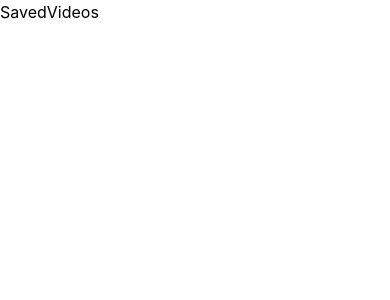
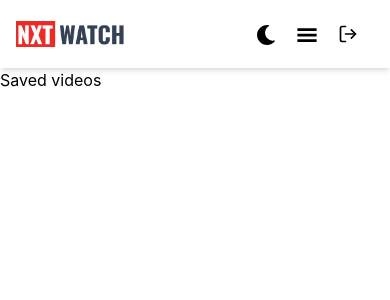
Before and after one commit to vishaldev25/NxtTube, a React (Vite) app in the folder client/: page /saved-videos in a window 390 px wide. Shown: the top 300 px of the page. Built offline with nearby package versions, Linux system fonts and the light colour scheme; a web font is replaced by a local one.

Commit message:
Implemented functionality of Navbar to mobile and desktop

```diff
--- a/client/package.json
+++ b/client/package.json
@@ -14,7 +14,8 @@
     "react": "^19.1.0",
     "react-dom": "^19.1.0",
     "react-icons": "^5.5.0",
-    "react-router-dom": "^7.6.0"
+    "react-router-dom": "^7.6.0",
+    "reactjs-popup": "^2.0.6"
   },
   "devDependencies": {
     "@eslint/js": "^9.25.0",
--- a/client/src/components/Navbar.jsx
+++ b/client/src/components/Navbar.jsx
@@ -1,20 +1,35 @@
-import { Link } from "react-router-dom"
+import { Link, useLocation } from "react-router-dom"
 import { nxtwatch_logo_dark, nxtwatch_logo_light, profile } from "../assets"
-import { FaMoon, FaSun } from "react-icons/fa"
+import { FaMoon, FaSun, FaHome , FaFire, FaGamepad, FaSave} from "react-icons/fa"
+import { FiLogOut } from 'react-icons/fi'
+import {GiHamburgerMenu} from 'react-icons/gi'
 import { useTheme } from "../context/ThemeContext"
+import Popup from "reactjs-popup"
+import { IoMdClose } from 'react-icons/io'
+
 const Navbar = () => {
   const { darkMode, toggleTheme } = useTheme();
+  const location = useLocation();
+  const currentPath = location.pathname;
+
+  const navItems = [
+    { label: "Home", icon: FaHome, path: "/" },
+    { label: "Trending", icon: FaFire, path: "/trending" },
+    { label: "Gaming", icon: FaGamepad, path: "/gaming" },
+    { label: "Saved Videos", icon: FaSave, path: "/saved-videos" },
+  ]
 
   const darkIcon = darkMode ? <FaSun size="20" color="#ffffff" /> : <FaMoon size="20" />
   const logoSrc = darkMode ? nxtwatch_logo_dark : nxtwatch_logo_light
+  const hambergerMenu = darkMode ? <GiHamburgerMenu className="pt-2" size="30" color="#ffffff" /> : <GiHamburgerMenu className="pt-2" size="30" />
+  const closeMark = darkMode ? <IoMdClose size="25" color="#ffffff"  />: <IoMdClose size="25"  />
   return (
       <nav className="flex items-center justify-between p-4">
-          {/* Implementing For Desktop */}
           <Link to="/">
               <img
                   src={logoSrc}
                   alt="logo"
-                  className="w-[110px] items-center"
+                  className="w-[110px] md:w-[160px] items-center"
                   />
         </Link>
           <ul className="flex items-center justify-self-auto">
@@ -24,10 +39,60 @@ const Navbar = () => {
           </button>
         </li>
         <li className="mr-4">
-          <img alt="profile" src={profile} className="w-[25px]" />
+          <img alt="profile" src={profile} className="w-[25px] hidden md:inline-block" />
+          <div className="block md:hidden">
+            <Popup
+            modal
+            trigger={
+              <button>
+                {hambergerMenu}
+                </button>
+            }
+
+          >
+              {close => (
+                <div className="block w-[100vw] min-h-screen md:hidden bg-[#f1f5f9] dark:bg-[#231f20] dark:text-white">
+                  <div>
+                    <button
+                      type="button"
+                      onClick={() => close()}
+                      className="absolute p-5 top-4 right-4"
+                    >
+                      {closeMark}
+                    </button>
+                  </div>
+                  <div className="flex items-center justify-center min-h-screen">
+                    <ul className="flex flex-col w-56 space-y-4">
+                      {navItems.map(({ label,icon:Icon,  path}) => {
+                        const isActive = currentPath === path;
+                        return (
+                          <li key={path}>
+                            <Link to={path}>
+                              <div
+                                className={`flex items-center space-x-3 px-6 py-3 rounded-md transition-colors ${
+                                isActive ? 'bg-red-100 text-red-600 font-semibold' : 'dark:text-[#f1f5f9] font-semibold hover:bg-gray-100'}
+                                `}
+                              >
+                                <Icon size="25" className={`text-xl mr-4 ${isActive ? 'text-red-500' : ''}`} />
+                                <p className="text-base">{ label }</p>
+                              </div>
+                            </Link>
+                          </li>
+                        )
+                      })}
+                    </ul>
+                  </div>
+                </div>
+            )}
+          </Popup>
+          </div>
+
             </li>
         <li className="mr-4">
-          <button className="px-4 py-1 text-sm font-serif font-semibold rounded shadow-md dark:bg-transparent text-[#4f46e5] border-2 border-[#4f46e5] dark:text-white dark:border-white">
+          <button className="block md:hidden ">
+            <FiLogOut size="20" className="font-extrabold" />
+          </button>
+          <button className="hidden md:inline-block px-4 py-1 text-sm font-serif font-semibold rounded shadow-md dark:bg-transparent text-[#4f46e5] border-2 border-[#4f46e5] dark:text-white dark:border-white">
             Logout
           </button>
             </li>
--- a/client/src/pages/Gaming.jsx
+++ b/client/src/pages/Gaming.jsx
@@ -1,10 +1,14 @@
-import React from 'react'
+import { Navbar } from "../components"
 
 const Gaming = () => {
   return (
-    <div>
+    <>
+      <Navbar />
+      <div>
       Gaming
     </div>
+    </>
+
   )
 }
 
--- a/client/src/pages/Home.jsx
+++ b/client/src/pages/Home.jsx
@@ -3,6 +3,7 @@ const Home = () => {
   return (
     <div>
       <Navbar />
+      HOme
     </div>
   )
 }
--- a/client/src/pages/NotFound.jsx
+++ b/client/src/pages/NotFound.jsx
@@ -1,10 +1,13 @@
-import React from 'react'
+import { Navbar } from "../components"
 
 const NotFound = () => {
   return (
-    <div>
-      NotFound
+    <>
+      <Navbar />
+      <div>
+      NOt found
     </div>
+    </>
   )
 }
 
--- a/client/src/pages/SavedVideos.jsx
+++ b/client/src/pages/SavedVideos.jsx
@@ -1,10 +1,13 @@
-import React from 'react'
+import { Navbar } from "../components"
 
 const SavedVideos = () => {
   return (
-    <div>
-      SavedVideos
+    <>
+      <Navbar />
+      <div>
+      Saved videos
     </div>
+    </>
   )
 }
 
--- a/client/src/pages/VideoItemDetails.jsx
+++ b/client/src/pages/VideoItemDetails.jsx
@@ -1,9 +1,12 @@
-
+import { Navbar } from "../components"
 const VideoItemDetails = () => {
   return (
-    <div>
+    <>
+      <Navbar />
+      <div>
       VideoItemDetails
     </div>
+    </>
   )
 }
 
```
Also changed, not shown: 1 other file (tests, documents, lock files or other folders).
